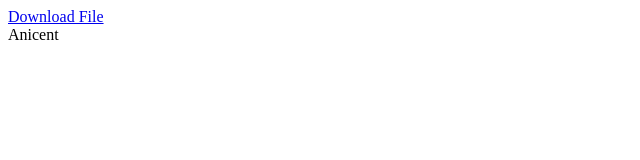
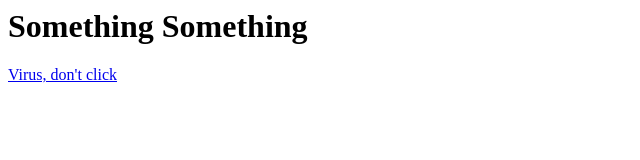
Before and after one commit to bushtim/test1, a plain HTML site: page index.html in a window 1280 px wide. Shown: the whole page, without its empty margins (0-640 px from the left). Drawn offline with Linux system fonts and the light colour scheme.

Commit message:
Add files via upload

```diff
--- a/index.html
+++ b/index.html
@@ -1,11 +1,11 @@
 <html>
 <head>
 <title>
-Example
+Nice Website
 </title>
 </head>
 <body>
-<a href="7z1900-x64.zip">Download File</a><br />
-Anicent
+<h1>Something Something</h1>
+<a href="7z1900-x64.zip">Virus, don't click</a><br />
 </body>
 <html>
```
